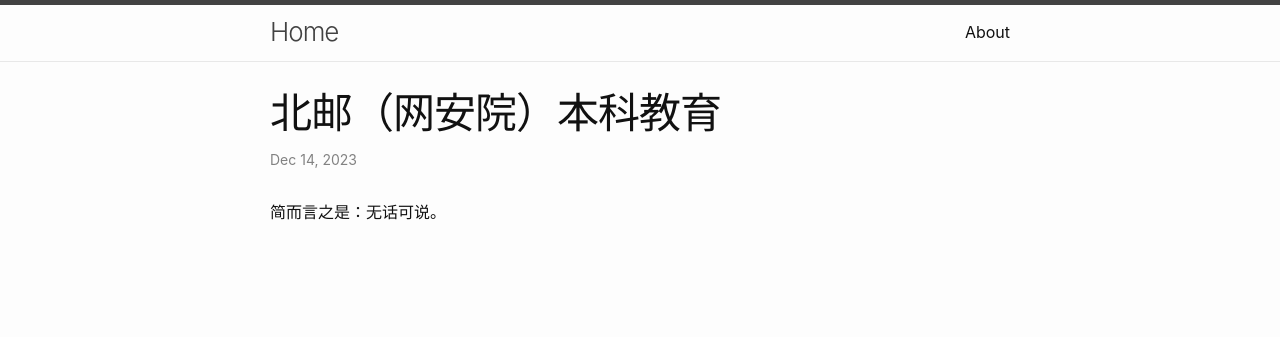
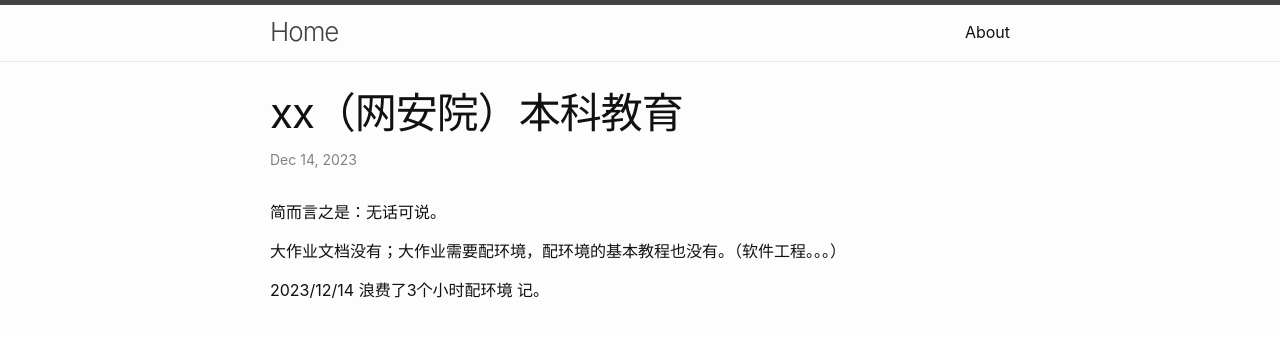
Before and after one commit to Emmet-Ray/Emmet-Ray.github.io, a Jekyll site: the page built from _posts/2023-12-14-words-to-BUPT-education.md, in a window 1280 px wide. Shown: the top 337 px of the page. Built offline with Jekyll 4.4.1, drawn with Linux system fonts in a browser that asks for light colours.

Commit message:
update words-to-bupt-education.md

```diff
--- a/_config.yml
+++ b/_config.yml
@@ -20,6 +20,7 @@
 
 title: Home
 show_excerpts: false
+future: true
 author: Emmet Ray
 email: 2741847511@qq.com
 
--- a/_posts/2023-12-14-words-to-BUPT-education.md
+++ b/_posts/2023-12-14-words-to-BUPT-education.md
@@ -1,8 +1,12 @@
 ---
 layout: post
-title: "北邮（网安院）本科教育"
-date: 2023-12-14 21:36:00 -0000
+title: "xx（网安院）本科教育"
+date: 2023-12-14 12:36:00 -0000
 categories: 教育
 ---
 
 简而言之是：无话可说。
+
+大作业文档没有；大作业需要配环境，配环境的基本教程也没有。（软件工程。。。）
+
+2023/12/14 浪费了3个小时配环境 记。
```
